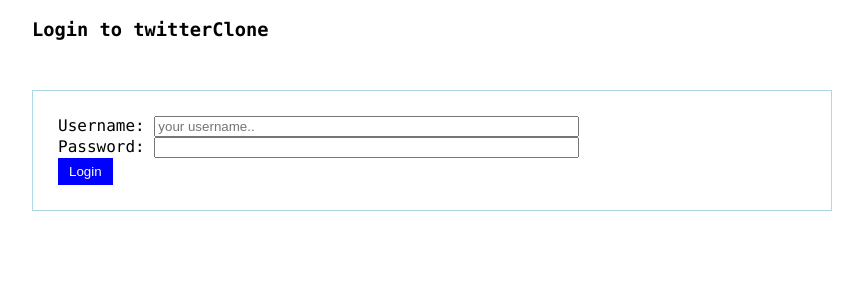
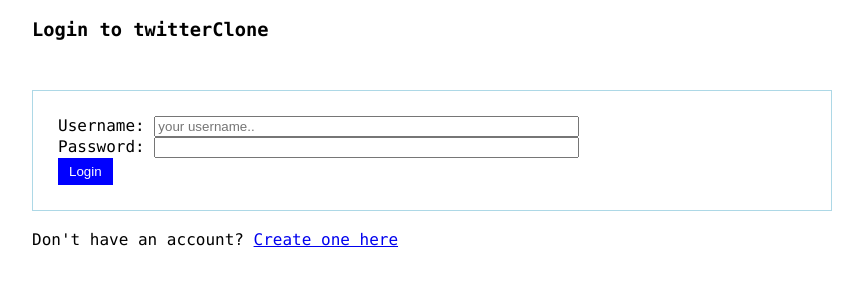
Before and after one commit to nitish-kr/twitterClone, a Flask app: page /login in a window 1280 px wide. Shown: the top 300 px of the page, without its empty margins (208-1071 px from the left). Run offline with Flask 2, Linux system fonts and the light colour scheme; parts of the project's set-up code (start-up, migrations or seed data) failed here and were passed over.

Commit message:
Adding one link on login template

```diff
--- a/templates/login.html
+++ b/templates/login.html
@@ -11,4 +11,6 @@
             <input class="formButton" type="submit" name="submit" value="Login" />
         </form>
     </div>
+    <br />
+    Don't have an account? <a href="#">Create one here</a>
 {% endblock %}
```
